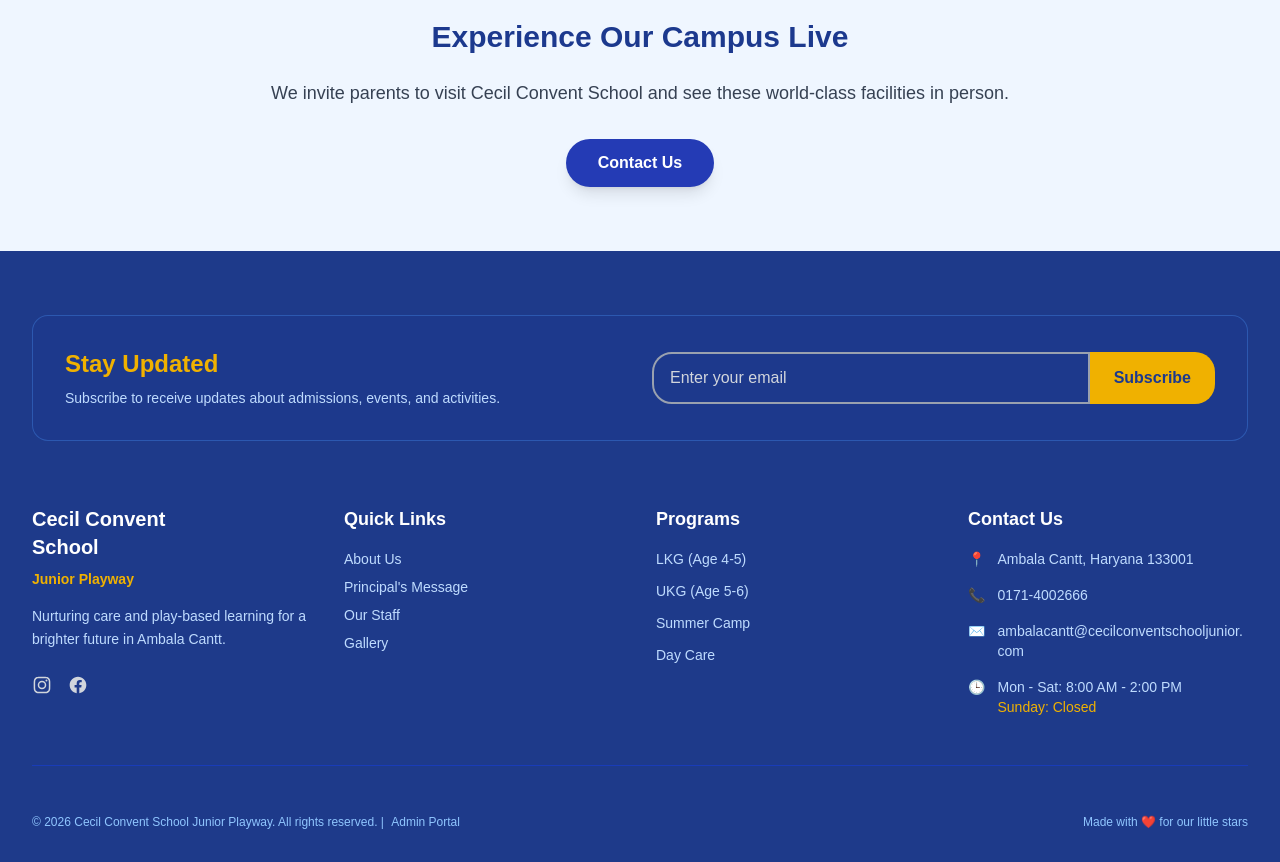
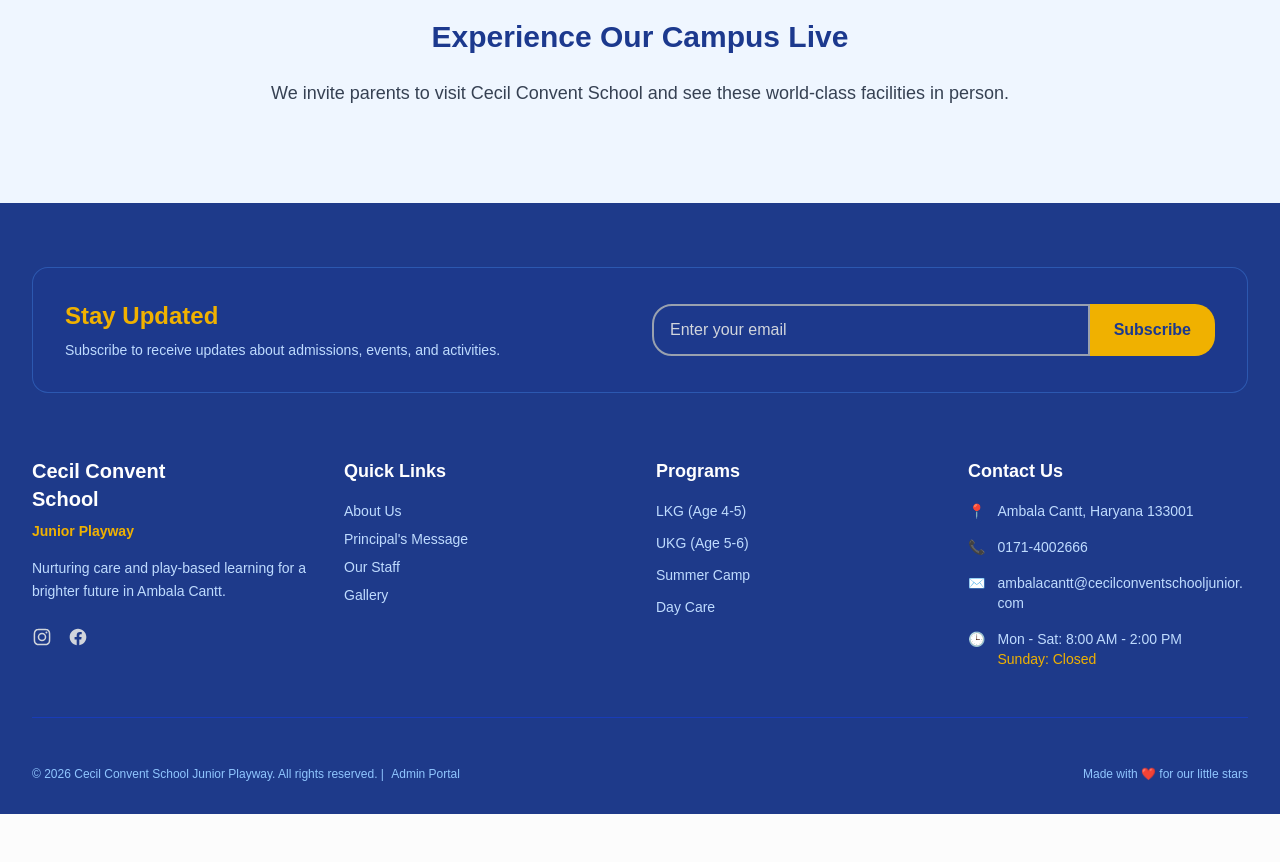
Before and after one commit to anjali100-coder/kinder-school-website, a Next.js app: page /facilities in a window 1280 px wide. Shown: the part 1420-2282 px from the top of the page. After the commit the page ends 2234 px from the top, so only its background shows below. Built offline with nearby package versions, Linux system fonts and the light colour scheme; no server answers.

Commit message:
removed contact us button from facilities page

```diff
--- a/app/facilities/page.tsx
+++ b/app/facilities/page.tsx
@@ -73,11 +73,7 @@ export default function FacilitiesPage() {
           <h2 className="text-3xl font-bold text-blue-900 mb-6">Experience Our Campus Live</h2>
           <p className="text-lg text-gray-700 mb-8">We invite parents to visit Cecil Convent School and see these world-class facilities in person.</p>
           <div className="flex justify-center gap-4">
-            <Link href="/#about">
-              <button className="bg-[#243bb5] hover:bg-blue-800 text-white font-bold py-3 px-8 rounded-full shadow-lg transition-all">
-                Contact Us
-              </button>
-            </Link>
+
           </div>
         </div>
       </div>
```
